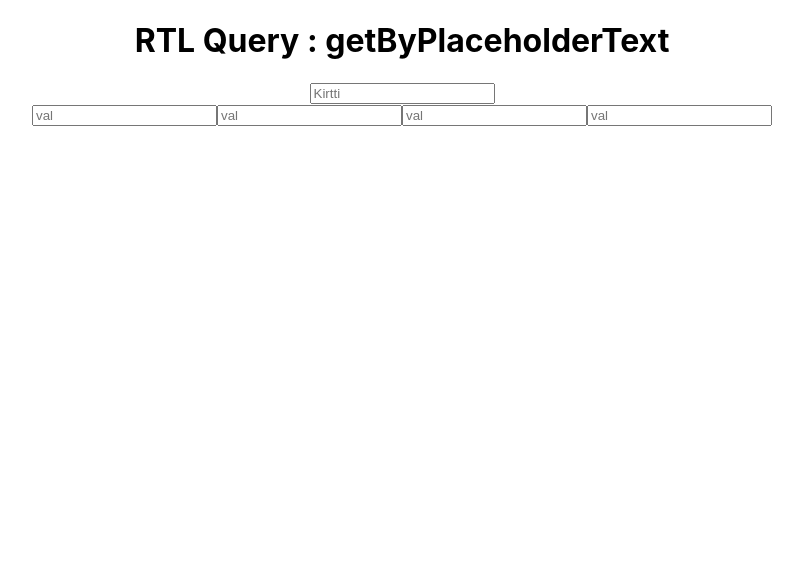
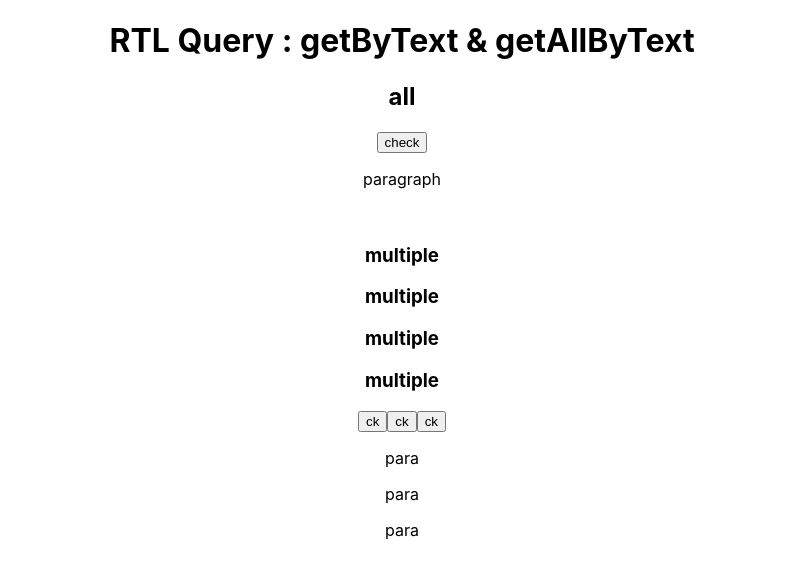
Before and after one commit to Kirttinath/react_testing_lib, a React (Create React App) app in the folder test_1/: page / in a window 1280 px wide. Shown: the top 578 px of the page, without its empty margins (238-1041 px from the left). Built offline with nearby package versions, Linux system fonts and the light colour scheme.

Commit message:
getByText and getAllByText rtl query implementation

```diff
--- /dev/null
+++ b/test_1/src/Text.js
@@ -0,0 +1,25 @@
+import React from "react";
+
+const Text = () => {
+  return (
+    <div style={{ textAlign: "center" }}>
+      <h1>RTL Query : getByText & getAllByText</h1>
+      <h2>all</h2>
+      <button>check</button>
+      <p className="par">paragraph</p>
+      <br />
+      <h3>multiple</h3>
+      <h3>multiple</h3>
+      <h3>multiple</h3>
+      <h3>multiple</h3>
+      <button>ck</button>
+      <button>ck</button>
+      <button>ck</button>
+      <p>para</p>
+      <p>para</p>
+      <p>para</p>
+    </div>
+  );
+};
+
+export default Text;
--- a/test_1/src/index.js
+++ b/test_1/src/index.js
@@ -10,6 +10,7 @@ import CustomRole from "./CustomRole";
 import AllByRole from "./AllByRole";
 import LabelText from "./LabelText";
 import PlaceholderTest from "./PlaceholderTest";
+import Text from "./Text";
 
 const root = ReactDOM.createRoot(document.getElementById("root"));
 root.render(
@@ -20,8 +21,9 @@ root.render(
     <Role />
     <CustomRole />
     <AllByRole />
-    <LabelText /> */}
-    <PlaceholderTest />
+    <LabelText />
+    <PlaceholderTest /> */}
+    <Text />
   </React.StrictMode>
 );
 
```
Also changed, not shown: 1 other file (tests, documents, lock files or other folders).
